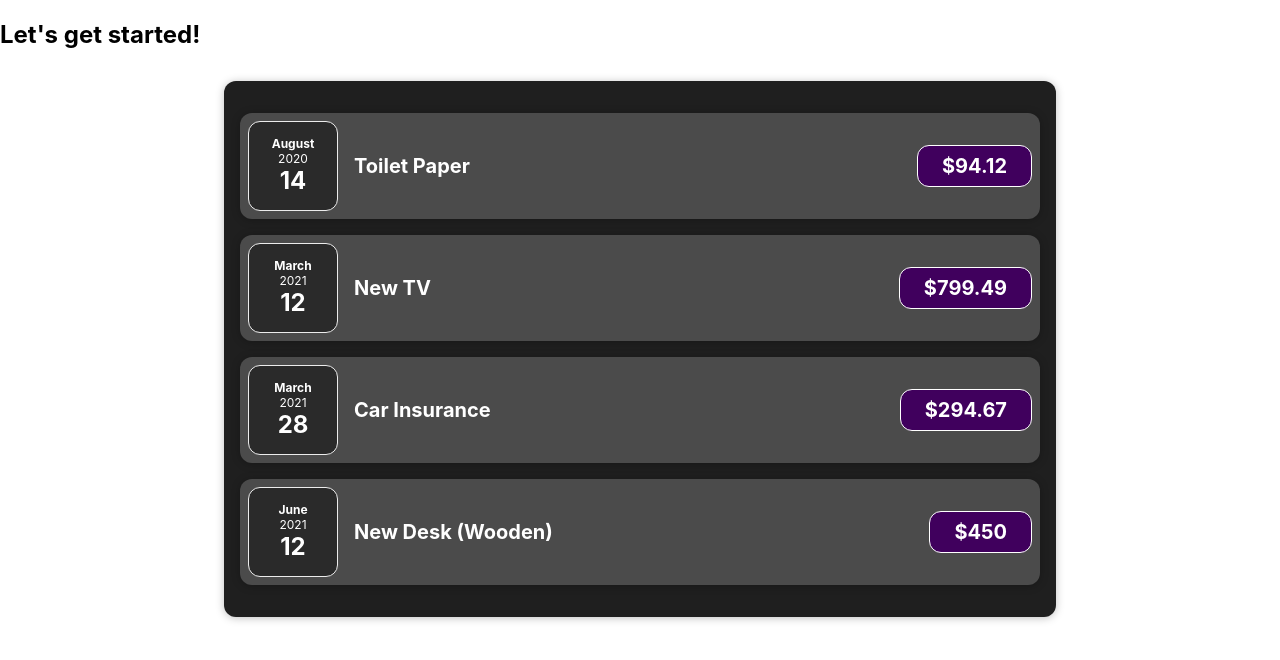
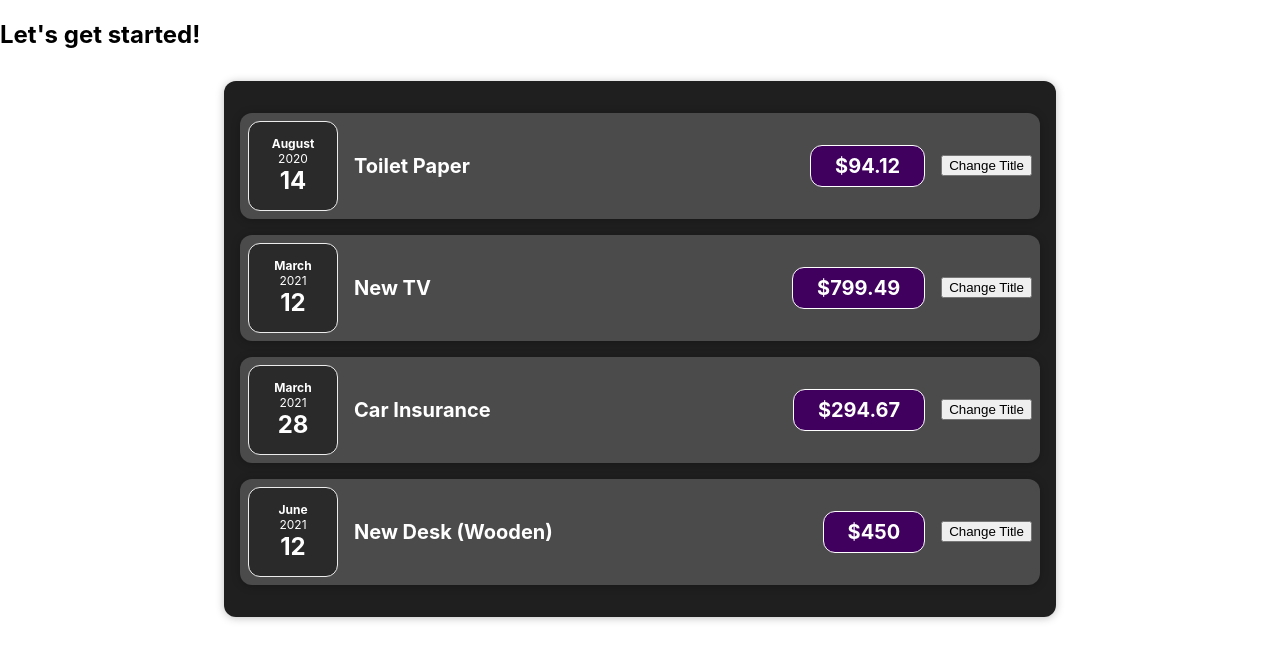
Before and after one commit to jack-chen1688/React-Complete, a React (Create React App) app in the folder react-guide/: page / in a window 1280 px wide. Shown: the top 660 px of the page. Built offline with nearby package versions, Linux system fonts and the light colour scheme; the HTML template or start-up script is replaced by a standard one.

Commit message:
Added clickHandler.

```diff
--- a/react-guide/src/components/Expenses/ExpenseItem.js
+++ b/react-guide/src/components/Expenses/ExpenseItem.js
@@ -1,14 +1,23 @@
+import React, { useState } from "react";
 import ExpenseDate from "./ExpenseDate";
 import Card from "../UI/Card";
 import "./ExpenseItem.css";
 
 function ExpenseItem(props) {
+  const [title, setTitle] = useState(props.title);
+  console.log("title rendered:", title, setTitle);
+  const clickHandler = () => {
+    setTitle("Updated");
+    console.log(title);
+  };
+
   return (
     <Card className="expense-item">
       <ExpenseDate date={props.date} />
       <div className="expense-item__description">
-        <h2>{props.title}</h2>
+        <h2>{title}</h2>
         <div className="expense-item__price">${props.amount}</div>
+        <button onClick={clickHandler}>Change Title</button>
       </div>
     </Card>
   );
```
